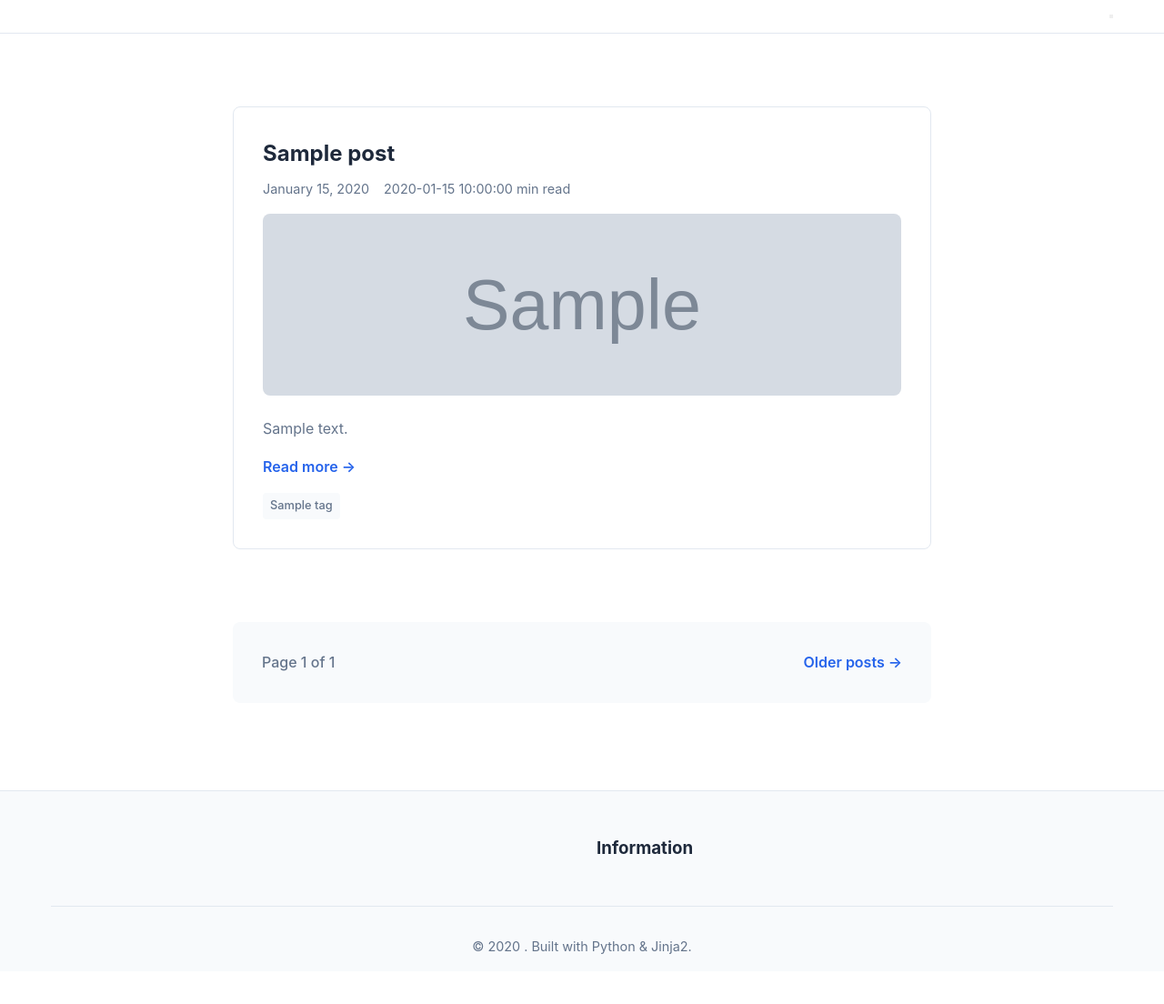
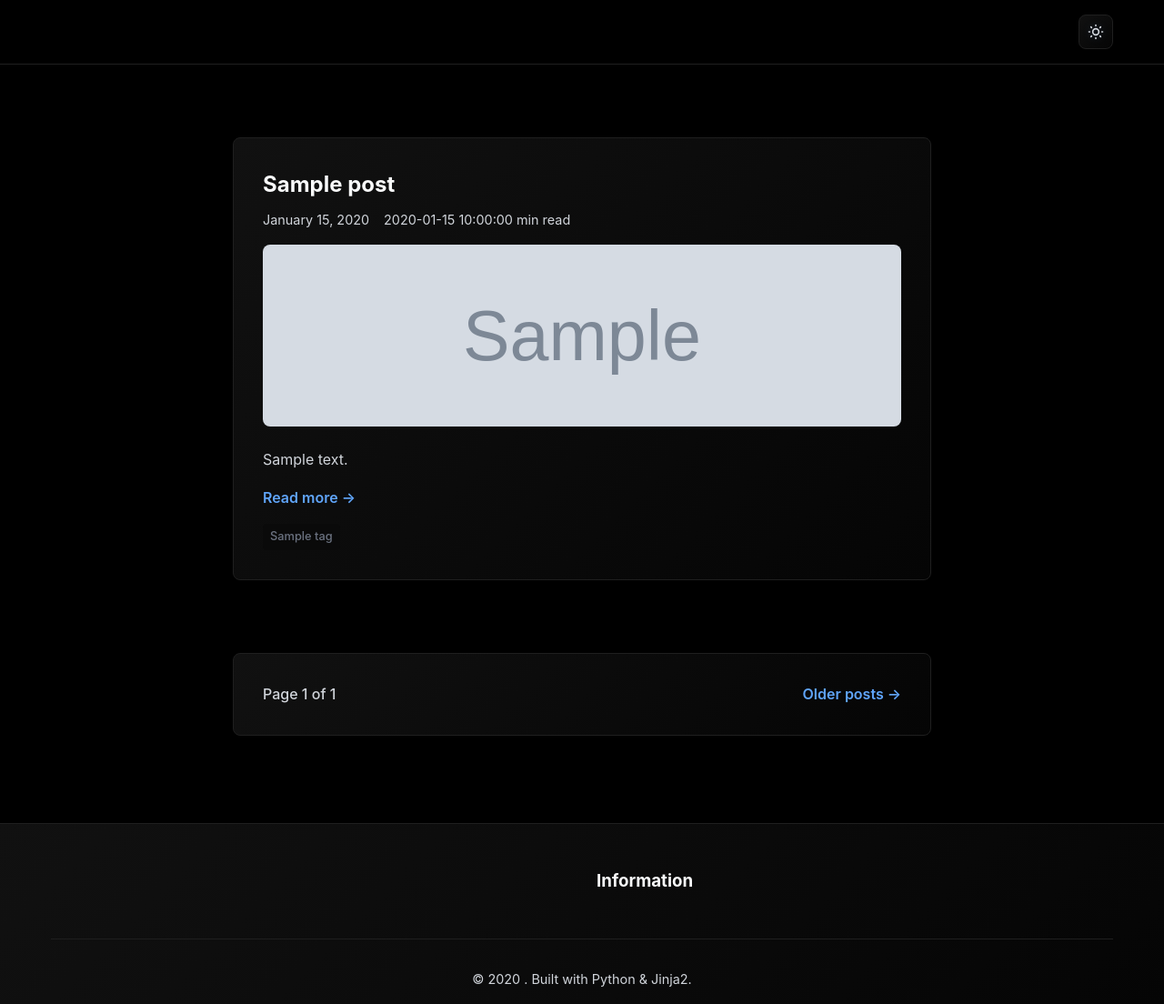
Before and after one commit to ujangdoubleday/blog, a Python web app: template templates/index.html in a window 1280 px wide. Shown: the whole page at 91% size. Before the commit the page ends 1049 px from the top, so only its background shows below. Run offline with Jinja, Linux system fonts and the light colour scheme; the template is opened without the code that fills it: most values are stand-ins (such as "Sample title", 1, 10 or a date in 2020); grey boxes marked "Sample" are stand-in pictures; style sheets or scripts are compiled from the project's sources.

Commit message:
feat: add dark/light mode styles and update documentation

```diff
--- a/static/scss/main.scss
+++ b/static/scss/main.scss
@@ -1,11 +1,56 @@
-// Variables
-$primary-color: #2563eb;
-$secondary-color: #64748b;
-$text-color: #1e293b;
-$light-text: #64748b;
-$background: #ffffff;
-$border-color: #e2e8f0;
-$code-background: #f8fafc;
+// Default theme is dark (premium black)
+:root {
+  --primary-color: #60a5fa;
+  --secondary-color: #6b7280;
+  --text-color: #f9fafb;
+  --light-text: #d1d5db;
+  --background: #000000;
+  --card-background: #111111;
+  --border-color: #1f1f1f;
+  --code-background: #0a0a0a;
+  --hover-background: #1a1a1a;
+  --accent-background: #050505;
+}
+
+// Dark theme (premium black)
+[data-theme="dark"] {
+  --primary-color: #60a5fa;
+  --secondary-color: #6b7280;
+  --text-color: #f9fafb;
+  --light-text: #d1d5db;
+  --background: #000000;
+  --card-background: #111111;
+  --border-color: #1f1f1f;
+  --code-background: #0a0a0a;
+  --hover-background: #1a1a1a;
+  --accent-background: #050505;
+}
+
+// Light theme
+[data-theme="light"] {
+  --primary-color: #2563eb;
+  --secondary-color: #6b7280;
+  --text-color: #111827;
+  --light-text: #6b7280;
+  --background: #ffffff;
+  --card-background: #f9fafb;
+  --border-color: #e5e7eb;
+  --code-background: #f3f4f6;
+  --hover-background: #f1f5f9;
+  --accent-background: #ffffff;
+}
+
+// Use CSS variables
+$primary-color: var(--primary-color);
+$secondary-color: var(--secondary-color);
+$text-color: var(--text-color);
+$light-text: var(--light-text);
+$background: var(--background);
+$card-background: var(--card-background);
+$border-color: var(--border-color);
+$code-background: var(--code-background);
+$hover-background: var(--hover-background);
+$accent-background: var(--accent-background);
 
 $font-family: -apple-system, BlinkMacSystemFont, 'Segoe UI', Roboto, sans-serif;
 $font-family-mono: 'SFMono-Regular', Consolas, 'Liberation Mono', Menlo, monospace;
@@ -47,6 +99,18 @@
   position: sticky;
   top: 0;
   z-index: 100;
+  backdrop-filter: saturate(180%) blur(20px);
+  -webkit-backdrop-filter: saturate(180%) blur(20px);
+
+  [data-theme="dark"] & {
+    background: rgba(0, 0, 0, 0.85);
+    box-shadow: 0 1px 20px rgba(0, 0, 0, 0.7);
+  }
+
+  [data-theme="light"] & {
+    background: rgba(255, 255, 255, 0.85);
+    box-shadow: 0 1px 20px rgba(0, 0, 0, 0.1);
+  }
 
   .container {
     display: flex;
@@ -73,10 +137,21 @@
     a {
       text-decoration: none;
       color: $text-color;
-      transition: $transition;
+      transition: all 0.3s ease;
 
-      &:hover {
-        color: $primary-color;
+      [data-theme="dark"] & {
+        text-shadow: 0 0 10px rgba(249, 250, 251, 0.1);
+
+        &:hover {
+          color: $primary-color;
+          text-shadow: 0 0 20px rgba(96, 165, 250, 0.3), 0 0 40px rgba(96, 165, 250, 0.1);
+        }
+      }
+
+      [data-theme="light"] & {
+        &:hover {
+          color: $primary-color;
+        }
       }
     }
   }
@@ -84,6 +159,7 @@
 
 .site-navigation {
   display: flex;
+  align-items: center;
   gap: 2rem;
 
   .nav-link {
@@ -98,6 +174,52 @@
   }
 }
 
+// Theme toggle
+.theme-toggle {
+  background: linear-gradient(135deg, $card-background 0%, $accent-background 100%);
+  border: 1px solid $border-color;
+  cursor: pointer;
+  padding: 0.5rem;
+  border-radius: $border-radius;
+  color: $light-text;
+  transition: all 0.3s cubic-bezier(0.4, 0, 0.2, 1);
+  display: flex;
+  align-items: center;
+  justify-content: center;
+
+  [data-theme="dark"] & {
+    box-shadow: 0 2px 8px rgba(0, 0, 0, 0.3);
+
+    &:hover {
+      box-shadow: 0 4px 16px rgba(96, 165, 250, 0.2), 0 2px 8px rgba(0, 0, 0, 0.4);
+    }
+
+    svg {
+      filter: drop-shadow(0 0 4px rgba(96, 165, 250, 0.2));
+    }
+  }
+
+  [data-theme="light"] & {
+    box-shadow: 0 2px 8px rgba(0, 0, 0, 0.1);
+
+    &:hover {
+      box-shadow: 0 4px 16px rgba(37, 99, 235, 0.15), 0 2px 8px rgba(0, 0, 0, 0.1);
+    }
+  }
+
+  &:hover {
+    background: linear-gradient(135deg, $hover-background 0%, $card-background 100%);
+    color: $primary-color;
+    border-color: $primary-color;
+    transform: translateY(-1px);
+  }
+
+  svg {
+    width: 20px;
+    height: 20px;
+  }
+}
+
 .mobile-menu-toggle {
   display: none;
   flex-direction: column;
@@ -153,14 +282,31 @@
 
 .post-preview {
   padding: 2rem;
+  background: linear-gradient(135deg, $card-background 0%, $accent-background 100%);
   border: 1px solid $border-color;
   border-radius: $border-radius;
-  transition: $transition;
+  transition: all 0.3s cubic-bezier(0.4, 0, 0.2, 1);
+
+  [data-theme="dark"] & {
+    box-shadow: 0 1px 3px rgba(0, 0, 0, 0.5), 0 1px 2px rgba(0, 0, 0, 0.3);
+
+    &:hover {
+      box-shadow: 0 20px 40px rgba(0, 0, 0, 0.6), 0 8px 16px rgba(96, 165, 250, 0.1);
+    }
+  }
+
+  [data-theme="light"] & {
+    box-shadow: 0 1px 3px rgba(0, 0, 0, 0.1), 0 1px 2px rgba(0, 0, 0, 0.06);
+
+    &:hover {
+      box-shadow: 0 20px 40px rgba(0, 0, 0, 0.15), 0 8px 16px rgba(37, 99, 235, 0.1);
+    }
+  }
 
   &:hover {
     border-color: $primary-color;
-    transform: translateY(-2px);
-    box-shadow: 0 8px 25px rgba(0, 0, 0, 0.1);
+    transform: translateY(-4px) scale(1.01);
+    background: linear-gradient(135deg, $hover-background 0%, $card-background 100%);
   }
 }
 
@@ -414,8 +560,17 @@
   align-items: center;
   margin-top: 3rem;
   padding: 2rem;
-  background: $code-background;
+  background: linear-gradient(135deg, $card-background 0%, $accent-background 100%);
+  border: 1px solid $border-color;
   border-radius: $border-radius;
+
+  [data-theme="dark"] & {
+    box-shadow: 0 4px 20px rgba(0, 0, 0, 0.4);
+  }
+
+  [data-theme="light"] & {
+    box-shadow: 0 4px 20px rgba(0, 0, 0, 0.1);
+  }
 
   .pagination-prev,
   .pagination-next {
@@ -436,10 +591,18 @@
 
 // Footer
 .site-footer {
-  background: $code-background;
+  background: linear-gradient(135deg, $card-background 0%, $accent-background 100%);
   border-top: 1px solid $border-color;
   margin-top: 4rem;
   padding: 3rem 0 1rem;
+
+  [data-theme="dark"] & {
+    box-shadow: 0 -4px 20px rgba(0, 0, 0, 0.3);
+  }
+
+  [data-theme="light"] & {
+    box-shadow: 0 -4px 20px rgba(0, 0, 0, 0.1);
+  }
 }
 
 .footer-content {
```
Also changed, not shown: other parts of static/scss/main.scss (+44 -0 lines), README.md.
